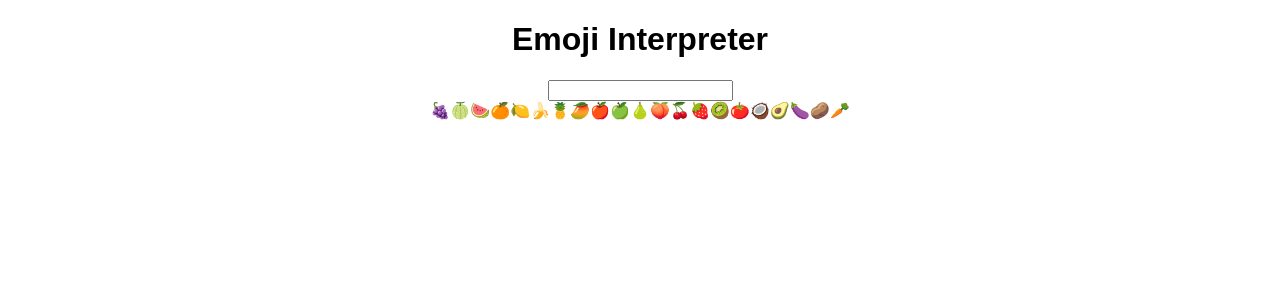
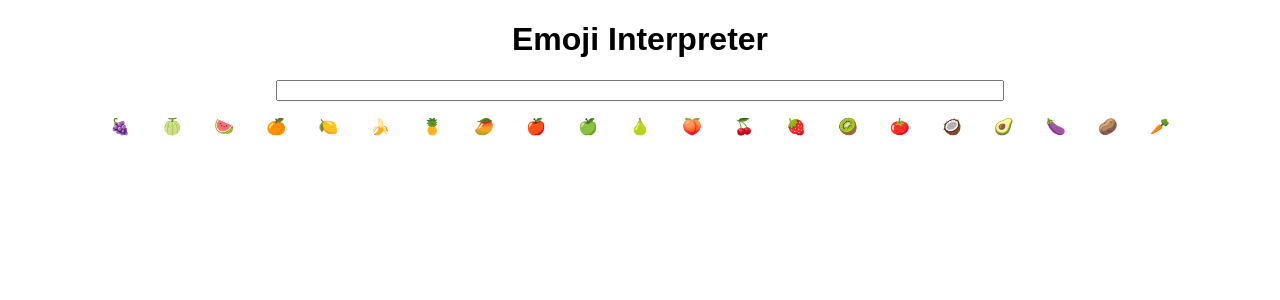
Before and after one commit to hunarjain007/lesson-five-neogcamp, a React (Create React App) app: page / in a window 1280 px wide. Shown: the top 300 px of the page. Built offline with nearby package versions, Linux system fonts and the light colour scheme.

Commit message:
style : added margin and padding

```diff
--- a/src/styles.css
+++ b/src/styles.css
@@ -2,3 +2,15 @@
   font-family: sans-serif;
   text-align: center;
 }
+
+input {
+  width: 60%;
+}
+
+div {
+  margin: 1rem;
+}
+
+span {
+  padding: 1rem;
+}
```
